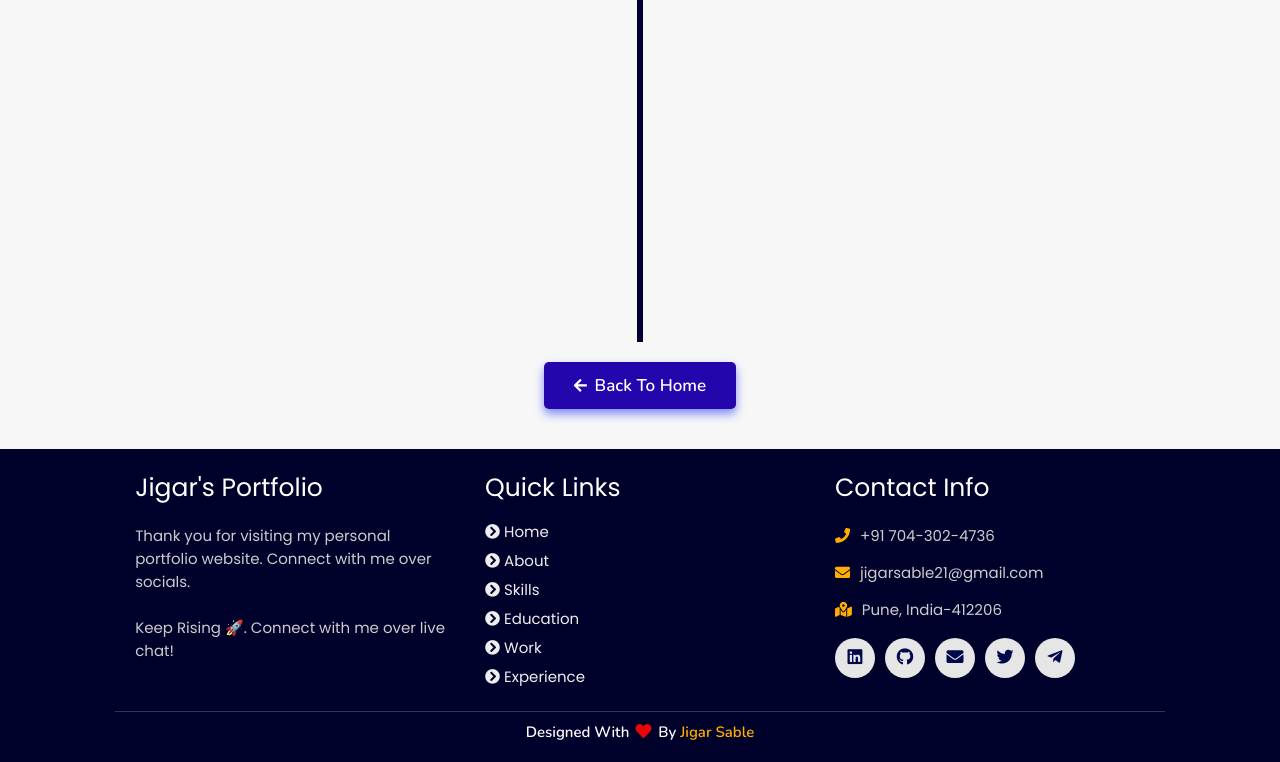
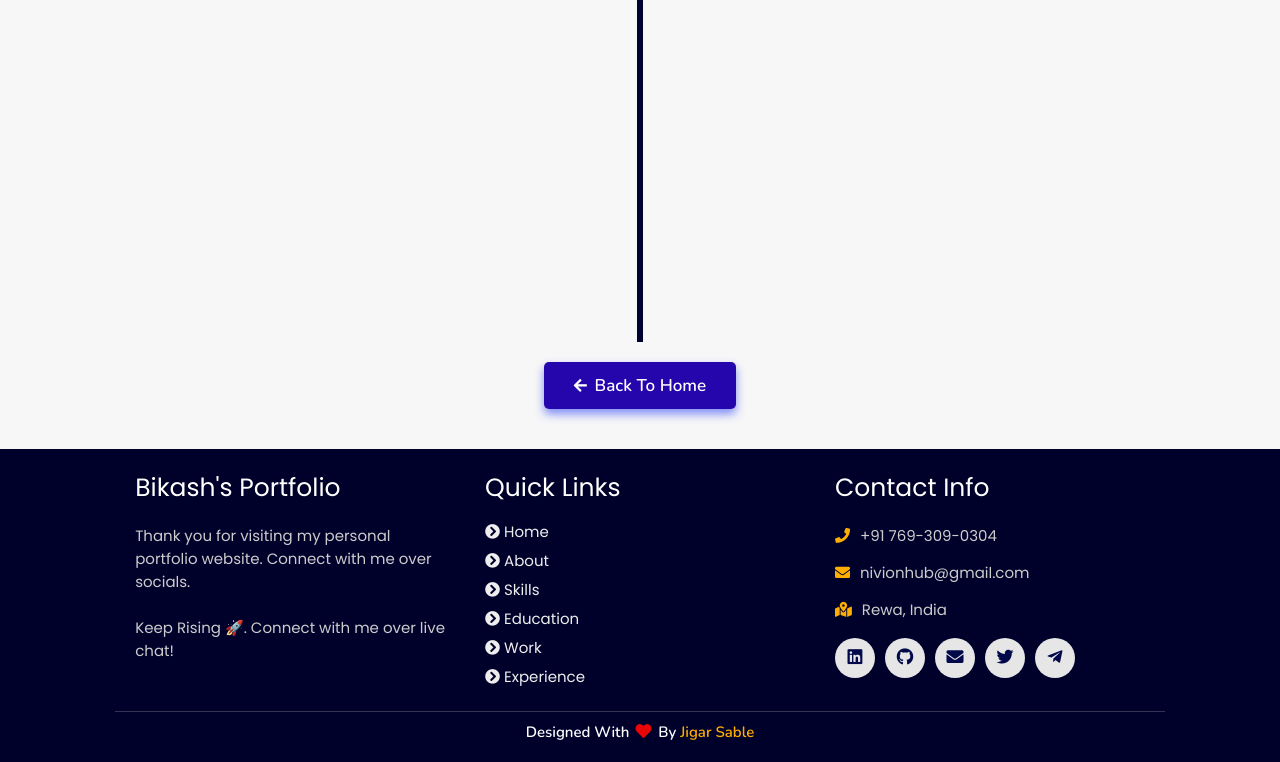
Before and after one commit to NIVION-HUB/Personal_Portfolio, a plain HTML site: page experience/index.html in a window 1280 px wide. Shown: the part 859-1621 px from the top of the page. Drawn offline with nearby package versions, Linux system fonts and the light colour scheme.

Commit message:
Update index.html
Signed-off-by: NIVION  <112492026+NIVION-HUB@users.noreply.github.com>

```diff
--- a/experience/index.html
+++ b/experience/index.html
@@ -169,7 +169,7 @@
   <div class="box-container">
 
       <div class="box">
-          <h3>Jigar's Portfolio</h3>
+          <h3>Bikash's Portfolio</h3>
           <p>Thank you for visiting my personal portfolio website. Connect with me over socials. <br/> <br/> Keep Rising 🚀. Connect with me over live chat!</p>
       </div>
 
@@ -185,16 +185,16 @@
 
       <div class="box">
           <h3>contact info</h3>
-          <p> <i class="fas fa-phone"></i>+91 704-302-4736</p>
-          <p> <i class="fas fa-envelope"></i>jigarsable21@gmail.com</p>
-          <p> <i class="fas fa-map-marked-alt"></i>Pune, India-412206</p>
+          <p> <i class="fas fa-phone"></i>+91 769-309-0304</p>
+          <p> <i class="fas fa-envelope"></i>nivionhub@gmail.com</p>
+          <p> <i class="fas fa-map-marked-alt"></i>Rewa, India</p>
           <div class="share">
 
             <a href="https://www.linkedin.com/in/jigar-sable" class="fab fa-linkedin" target="_blank"></a>
-            <a href="https://github.com/jigar-sable" class="fab fa-github" target="_blank"></a>
-            <a href="mailto:jigarsable21@gmail.com" class="fas fa-envelope" target="_blank"></a>
-            <a href="https://twitter.com/jigar_sable" class="fab fa-twitter" target="_blank"></a>
-            <a href="https://t.me/lifecode5" class="fab fa-telegram-plane" target="_blank"></a>
+            <a href="https://github.com/NIVION-HUB" class="fab fa-github" target="_blank"></a>
+            <a href="mailto:nivionhub@gmail.com" class="fas fa-envelope" target="_blank"></a>
+            <a href="https://twitter.com" class="fab fa-twitter" target="_blank"></a>
+            <a href="https://t.me/NIVION-HUB" class="fab fa-telegram-plane" target="_blank"></a>
           </div>
       </div>
   </div>
```
